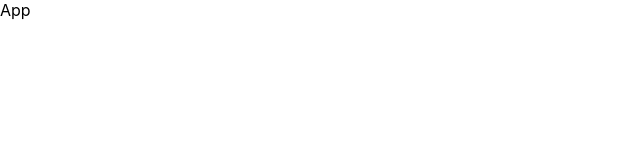
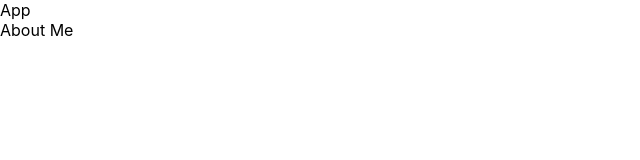
Before and after one commit to Bernard-Calma/bernard, a React (Create React App) app: page / in a window 1280 px wide. Shown: the top 160 px of the page, without its empty margins (0-640 px from the left). Built offline with nearby package versions, Linux system fonts and the light colour scheme.

Commit message:
about me section created

```diff
--- a/src/App.js
+++ b/src/App.js
@@ -1,10 +1,12 @@
 import logo from './logo.svg';
 import './App.css';
+import AboutMe from './containers/AboutMe';
 
 const App = () => {
   return (
     <div>
       App
+      <AboutMe />
     </div>
   )
 }
--- /dev/null
+++ b/src/containers/AboutMe.jsx
@@ -0,0 +1,9 @@
+const AboutMe = () => {
+    return (
+        <section className="sectionAboutMe">
+            About Me
+        </section>
+    )
+}
+
+export default AboutMe
```
